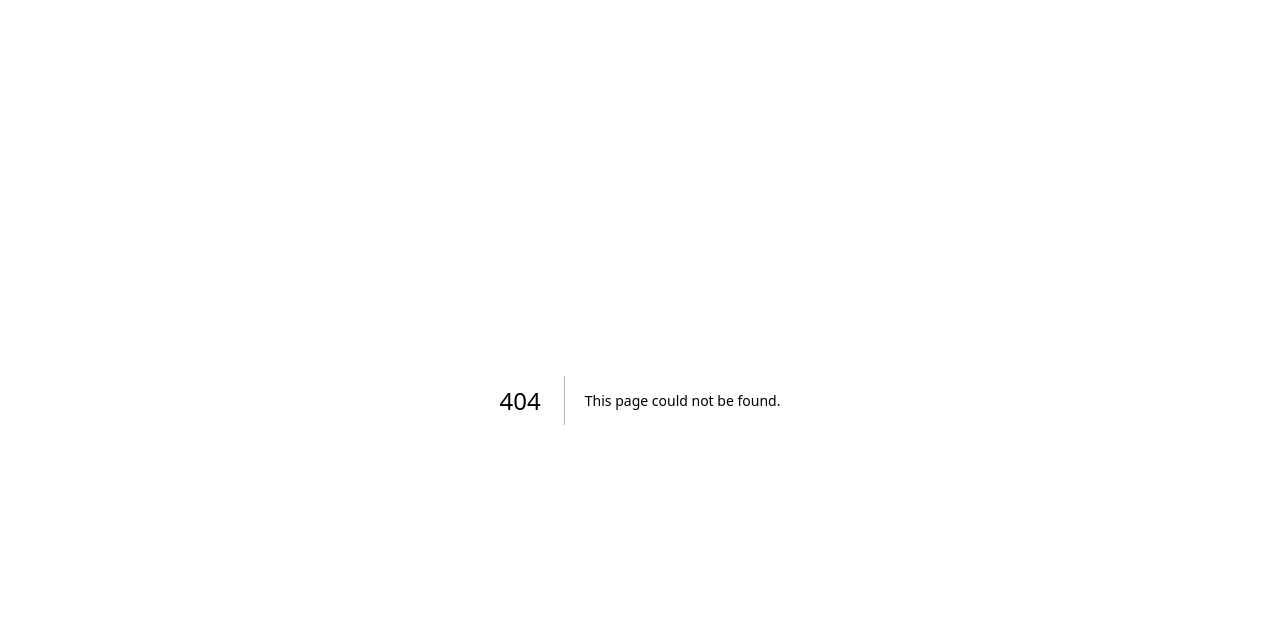
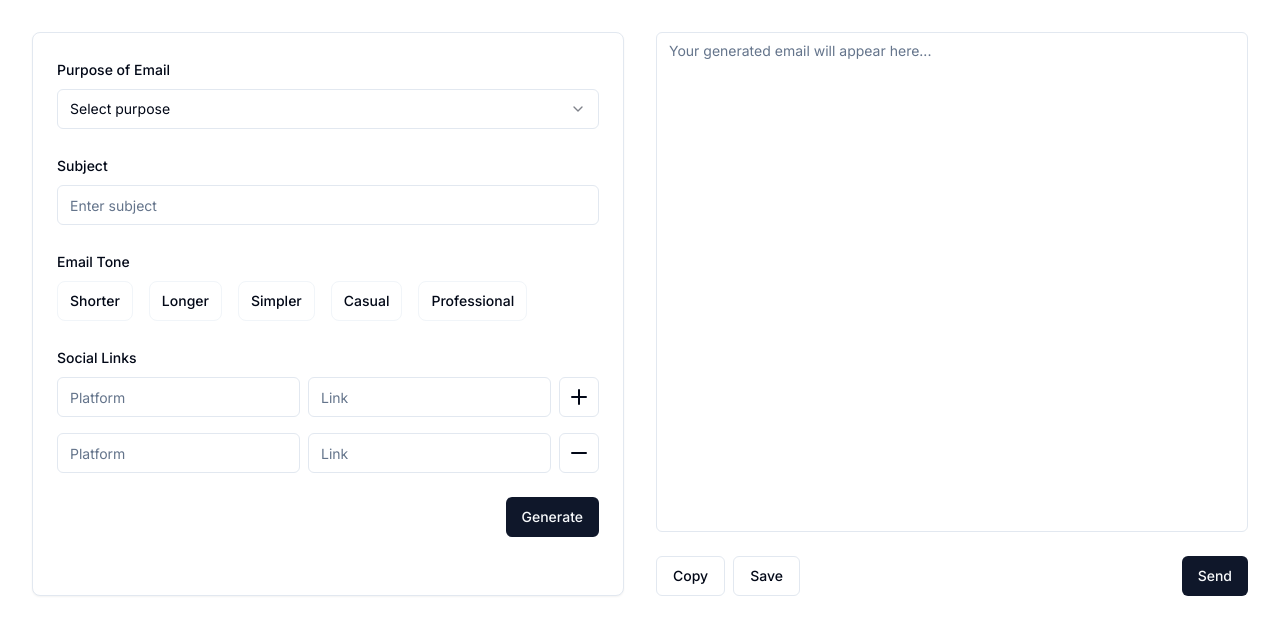
Before and after one commit to kaushal1717/coldmail.io, a Next.js app: page /email/1/create in a window 1280 px wide. Before the commit this address had no page. Shown: the top 634 px of the page. Built offline with nearby package versions, Linux system fonts and the light colour scheme.

Commit message:
added basic layout for the create email

```diff
--- /dev/null
+++ b/app/email/[emailId]/create/page.tsx
@@ -0,0 +1,145 @@
+import { Card } from "@/components/ui/card";
+import { Label } from "@/components/ui/label";
+import {
+  Select,
+  SelectTrigger,
+  SelectValue,
+  SelectContent,
+  SelectItem,
+} from "@/components/ui/select";
+import { Input } from "@/components/ui/input";
+import { RadioGroup, RadioGroupItem } from "@/components/ui/radio-group";
+import { Button } from "@/components/ui/button";
+import { Textarea } from "@/components/ui/textarea";
+import { JSX, SVGProps } from "react";
+import { Minus, Plus } from "lucide-react";
+
+export default function Component() {
+  return (
+    <div className="grid grid-cols-1 md:grid-cols-2 gap-8 p-8">
+      <Card className="p-6 space-y-6">
+        <div className="space-y-2">
+          <Label htmlFor="purpose">Purpose of Email</Label>
+          <Select>
+            <SelectTrigger>
+              <SelectValue placeholder="Select purpose" />
+            </SelectTrigger>
+            <SelectContent>
+              <SelectItem value="follow-up">Follow-up</SelectItem>
+              <SelectItem value="job-application">Job Application</SelectItem>
+              <SelectItem value="to-ceo">To CEO/Founder</SelectItem>
+              <SelectItem value="referrals">Referrals</SelectItem>
+              <SelectItem value="product-promotion">
+                Product Promotion
+              </SelectItem>
+            </SelectContent>
+          </Select>
+        </div>
+        <div className="space-y-2">
+          <Label htmlFor="subject">Subject</Label>
+          <Input id="subject" placeholder="Enter subject" />
+        </div>
+        <div className="space-y-2">
+          <Label>Email Tone</Label>
+          <div className="flex items-center gap-4">
+            <RadioGroup>
+              <div className="flex items-center gap-4 flex-row">
+                <RadioGroupItem
+                  value="shorter"
+                  id="shorter"
+                  className="peer sr-only"
+                />
+                <Label
+                  htmlFor="shorter"
+                  className="px-3 py-3 border border-muted rounded-lg cursor-pointer peer-checked:text-muted-foreground peer-checked:bg-primary"
+                >
+                  Shorter
+                </Label>
+                <RadioGroupItem
+                  value="longer"
+                  id="longer"
+                  className="peer sr-only"
+                />
+                <Label
+                  htmlFor="longer"
+                  className="px-3 py-3 border border-muted rounded-lg cursor-pointer"
+                >
+                  Longer
+                </Label>
+                <RadioGroupItem
+                  value="simpler"
+                  id="simpler"
+                  className="peer sr-only"
+                />
+                <Label
+                  htmlFor="simpler"
+                  className="px-3 py-3 border border-muted rounded-lg cursor-pointer"
+                >
+                  Simpler
+                </Label>
+                <RadioGroupItem
+                  value="casual"
+                  id="casual"
+                  className="peer sr-only"
+                />
+                <Label
+                  htmlFor="casual"
+                  className="px-3 py-3 border border-muted rounded-lg cursor-pointer"
+                >
+                  Casual
+                </Label>
+                <RadioGroupItem
+                  value="professional"
+                  id="professional"
+                  className="peer sr-only"
+                />
+                <Label
+                  htmlFor="professional"
+                  className="px-3 py-3 border border-muted rounded-lg cursor-pointer"
+                >
+                  Professional
+                </Label>
+              </div>
+            </RadioGroup>
+          </div>
+        </div>
+        {/* social Links */}
+        <div className="space-y-2">
+          <Label>Social Links</Label>
+          <div className="grid gap-4">
+            <div className="grid grid-cols-[1fr_1fr_auto] gap-2">
+              <Input placeholder="Platform" />
+              <Input placeholder="Link" />
+              <Button variant="outline" size="icon">
+                <Plus />
+              </Button>
+            </div>
+            <div className="grid grid-cols-[1fr_1fr_auto] gap-2">
+              <Input placeholder="Platform" />
+              <Input placeholder="Link" />
+              <Button variant="outline" size="icon">
+                <Minus />
+              </Button>
+            </div>
+          </div>
+        </div>
+        <div className="flex justify-end">
+          <Button>Generate</Button>
+        </div>
+      </Card>
+      <div className="flex flex-col gap-6">
+        <Textarea
+          className="h-[500px] resize-none"
+          placeholder="Your generated email will appear here..."
+        />
+        <div className="flex justify-between">
+          <div className="flex gap-2">
+            <Button variant="outline">Copy</Button>
+            <Button variant="outline">Save</Button>
+          </div>
+          <Button>Send</Button>
+        </div>
+      </div>
+    </div>
+  );
+}
--- /dev/null
+++ b/components/ui/label.tsx
@@ -0,0 +1,26 @@
+"use client"
+
+import * as React from "react"
+import * as LabelPrimitive from "@radix-ui/react-label"
+import { cva, type VariantProps } from "class-variance-authority"
+
+import { cn } from "@/lib/utils"
+
+const labelVariants = cva(
+  "text-sm font-medium leading-none peer-disabled:cursor-not-allowed peer-disabled:opacity-70"
+)
+
+const Label = React.forwardRef<
+  React.ElementRef<typeof LabelPrimitive.Root>,
+  React.ComponentPropsWithoutRef<typeof LabelPrimitive.Root> &
+    VariantProps<typeof labelVariants>
+>(({ className, ...props }, ref) => (
+  <LabelPrimitive.Root
+    ref={ref}
+    className={cn(labelVariants(), className)}
+    {...props}
+  />
+))
+Label.displayName = LabelPrimitive.Root.displayName
+
+export { Label }
--- /dev/null
+++ b/components/ui/radio-group.tsx
@@ -0,0 +1,44 @@
+"use client"
+
+import * as React from "react"
+import * as RadioGroupPrimitive from "@radix-ui/react-radio-group"
+import { Circle } from "lucide-react"
+
+import { cn } from "@/lib/utils"
+
+const RadioGroup = React.forwardRef<
+  React.ElementRef<typeof RadioGroupPrimitive.Root>,
+  React.ComponentPropsWithoutRef<typeof RadioGroupPrimitive.Root>
+>(({ className, ...props }, ref) => {
+  return (
+    <RadioGroupPrimitive.Root
+      className={cn("grid gap-2", className)}
+      {...props}
+      ref={ref}
+    />
+  )
+})
+RadioGroup.displayName = RadioGroupPrimitive.Root.displayName
+
+const RadioGroupItem = React.forwardRef<
+  React.ElementRef<typeof RadioGroupPrimitive.Item>,
+  React.ComponentPropsWithoutRef<typeof RadioGroupPrimitive.Item>
+>(({ className, ...props }, ref) => {
+  return (
+    <RadioGroupPrimitive.Item
+      ref={ref}
+      className={cn(
+        "aspect-square h-4 w-4 rounded-full border border-primary text-primary ring-offset-background focus:outline-none focus-visible:ring-2 focus-visible:ring-ring focus-visible:ring-offset-2 disabled:cursor-not-allowed disabled:opacity-50",
+        className
+      )}
+      {...props}
+    >
+      <RadioGroupPrimitive.Indicator className="flex items-center justify-center">
+        <Circle className="h-2.5 w-2.5 fill-current text-current" />
+      </RadioGroupPrimitive.Indicator>
+    </RadioGroupPrimitive.Item>
+  )
+})
+RadioGroupItem.displayName = RadioGroupPrimitive.Item.displayName
+
+export { RadioGroup, RadioGroupItem }
```
Also changed, not shown: package.json (+6 -1 lines), 1 other file (tests, documents, lock files or other folders).
